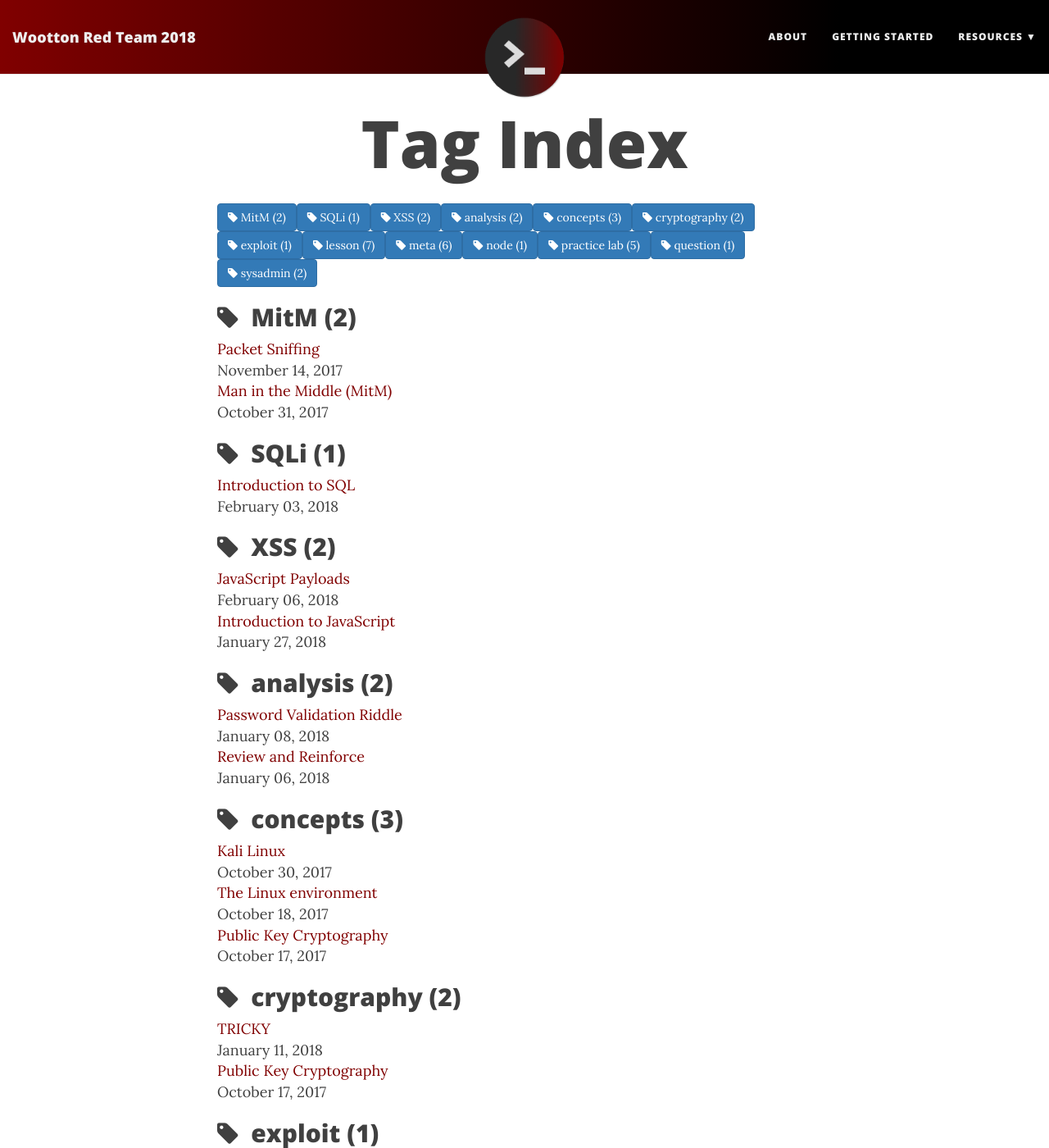
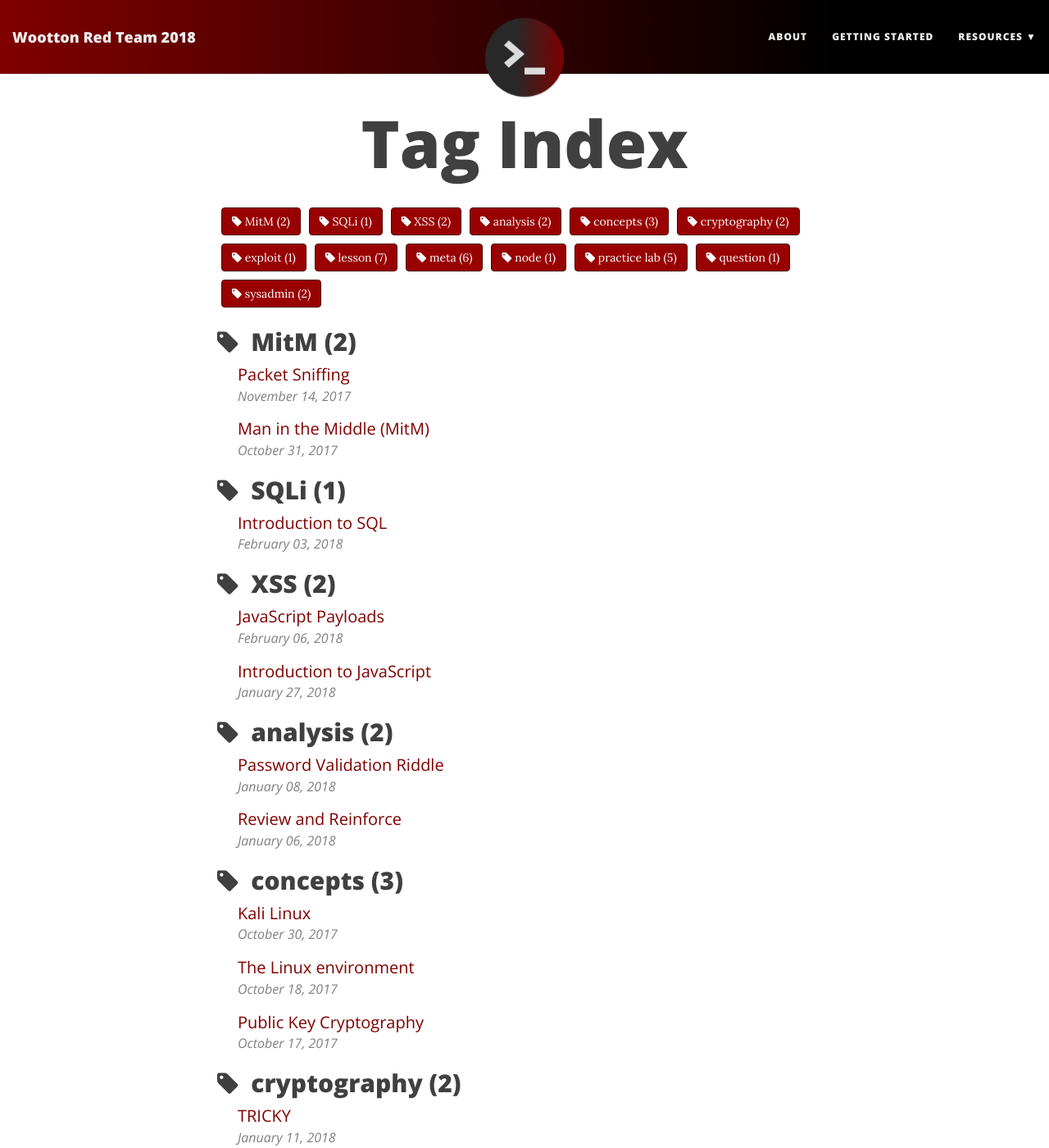
Before and after one commit to wsec/basaam0.github.io, a Jekyll site: the page built from tags.html, in a window 1280 px wide and 1400 px high. Shown: the whole window at 82% size. Built offline with Jekyll 4.4.1, drawn with Linux system fonts in a browser that asks for light colours; nearby versions of some CDN libraries.

Commit message:
Tag page CSS

```diff
--- a/css/main.css
+++ b/css/main.css
@@ -738,3 +738,33 @@ td.gutter {
 .navbar-default button.navbar-toggle[aria-expanded="true"] {
   background-color: rgba(0, 0, 0, .2);
 }
+
+
+/* Tags page */
+
+.tag-btn {
+  margin: 5px;
+}
+
+#full-tags-list {
+  font-family: 'Open Sans', 'Helvetica Neue', Helvetica, Arial, sans-serif;
+}
+
+#full-tags-list .tag-entry {
+  margin: 0 0 15px 25px;
+}
+
+#full-tags-list .tag-entry a {
+  font-size: 20px;
+}
+
+#full-tags-list .tag-entry .entry-date {
+  color: #808080;
+  font-style: italic;
+  font-size: 16px;
+}
+
+a.tag-btn {
+  background-color: #990000;
+  border-color: #4d0000;
+}
```
Also changed, not shown: 1 other file.
